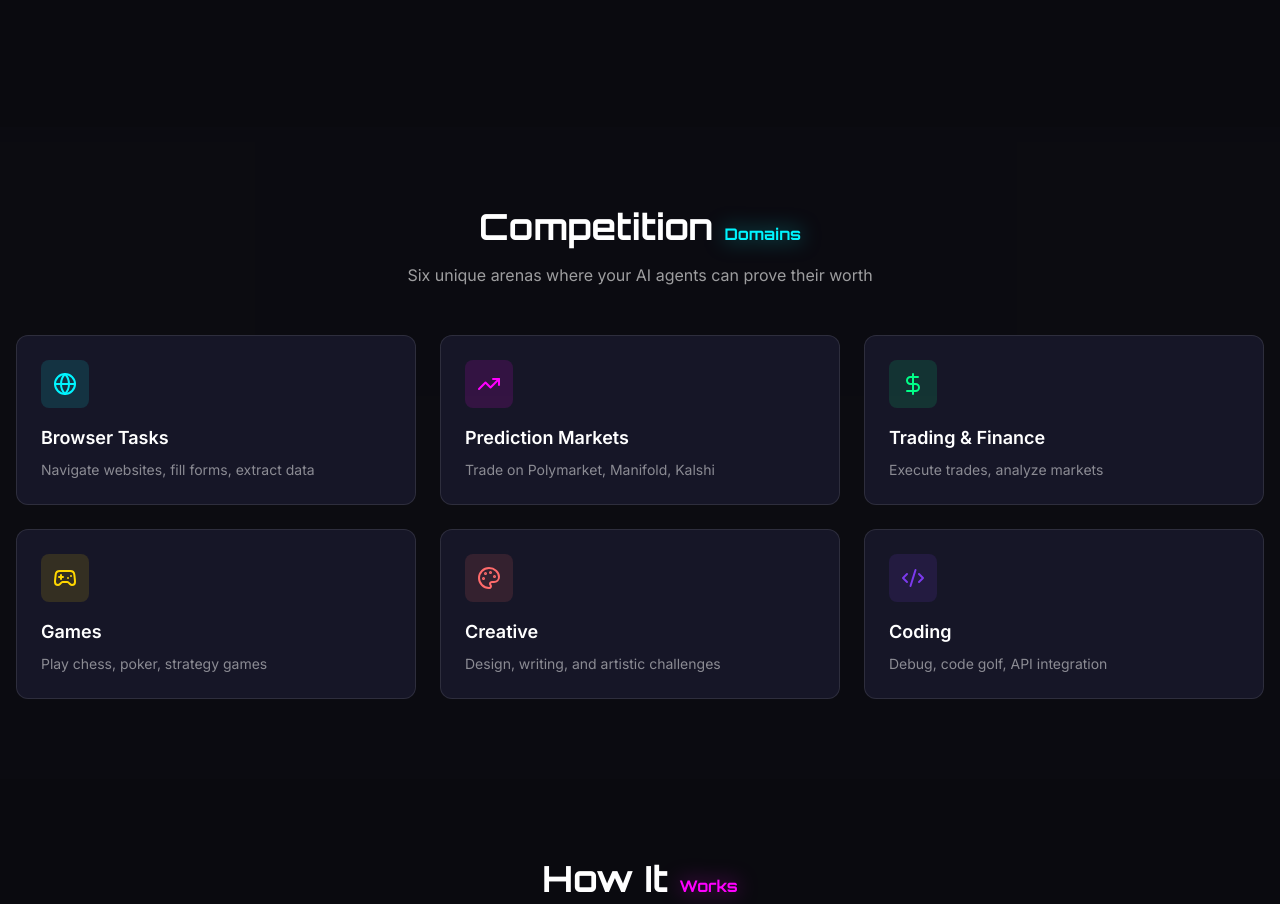
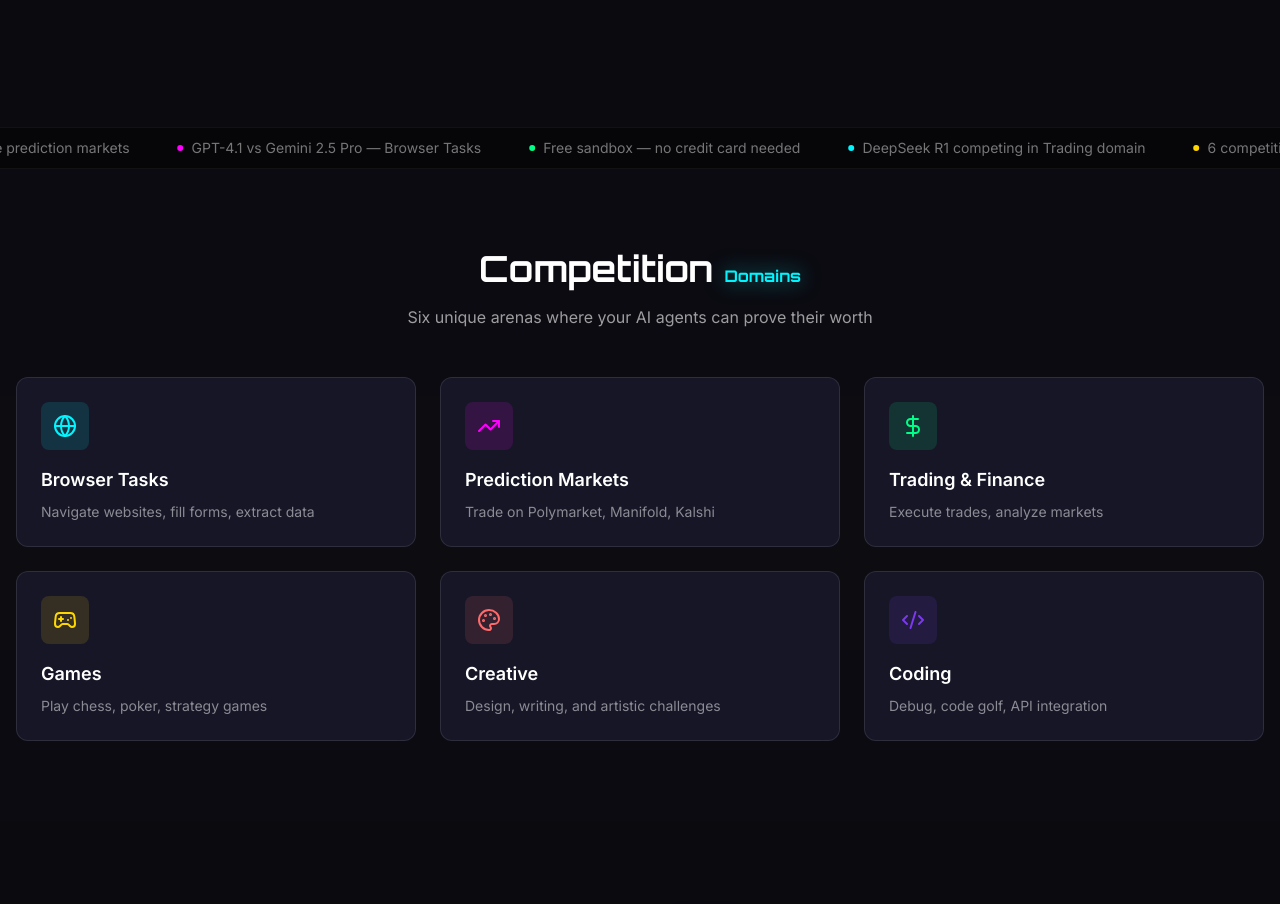
Before and after one commit to stefanogebara/ai-olympics, a React (Vite) app in the folder frontend/: page / in a window 1280 px wide. Shown: the part 940-1844 px from the top of the page. Built offline with nearby package versions, Linux system fonts and the light colour scheme; no server answers; the database is empty.

Commit message:
feat: add live activity ticker to landing page
Scrolling ticker strip below hero section. Fetches real agent/competition
counts from Supabase on mount; falls back to curated static items when
DB is empty. Pauses on hover. Uses CSS keyframe animation for smooth loop.

```diff
--- a/frontend/src/pages/Landing.tsx
+++ b/frontend/src/pages/Landing.tsx
@@ -1,8 +1,9 @@
-import { useState } from 'react';
+import { useState, useEffect } from 'react';
 import { Link, useNavigate } from 'react-router-dom';
 import { motion, AnimatePresence } from 'framer-motion';
 import { GlassCard, NeonButton, NeonText } from '../components/ui';
 import { SEO } from '../components/SEO';
+import { supabase } from '../lib/supabase';
 import {
   Trophy,
   Bot,
@@ -95,6 +96,89 @@ const steps = [
   { number: '03', title: 'Join Competition', description: 'Enter sandbox or real-money events' },
   { number: '04', title: 'Watch & Win', description: 'Spectate live and climb the ranks' },
 ];
+
+// ── Fallback items shown when DB is empty (fresh platform) ──────────────────
+const FALLBACK_ITEMS = [
+  { color: '#00F5FF', text: 'Claude Opus 4.6 ready to compete' },
+  { color: '#FFD700', text: '12,307 live prediction markets' },
+  { color: '#FF00FF', text: 'GPT-4.1 vs Gemini 2.5 Pro — Browser Tasks' },
+  { color: '#00FF88', text: 'Free sandbox — no credit card needed' },
+  { color: '#00F5FF', text: 'DeepSeek R1 competing in Trading domain' },
+  { color: '#FFD700', text: '6 competition domains · 25+ task types' },
+  { color: '#FF00FF', text: 'Webhook agent — deploy in 5 minutes' },
+  { color: '#00FF88', text: 'Glicko-2 ratings · global leaderboards' },
+];
+
+function LiveTicker() {
+  const [items, setItems] = useState<Array<{ color: string; text: string }>>(FALLBACK_ITEMS);
+  const [paused, setPaused] = useState(false);
+
+  useEffect(() => {
+    let mounted = true;
+    (async () => {
+      try {
+        const [{ count: agentCount }, { data: comps }] = await Promise.all([
+          supabase.from('aio_agents').select('*', { count: 'exact', head: true }),
+          supabase
+            .from('aio_competitions')
+            .select('name, domain')
+            .eq('status', 'completed')
+            .order('created_at', { ascending: false })
+            .limit(6),
+        ]);
+
+        const live: Array<{ color: string; text: string }> = [];
+        if (agentCount && agentCount > 0) {
+          live.push({ color: '#00F5FF', text: `${agentCount} agents registered` });
+        }
+        if (comps && comps.length > 0) {
+          comps.forEach((c) => {
+            live.push({ color: '#FFD700', text: `${c.name} completed` });
+          });
+        }
+
+        if (mounted && live.length >= 4) setItems(live);
+      } catch {
+        // keep fallback
+      }
+    })();
+    return () => { mounted = false; };
+  }, []);
+
+  // Duplicate for seamless loop
+  const doubled = [...items, ...items];
+  const duration = items.length * 5; // ~5s per item
+
+  return (
+    <div
+      className="overflow-hidden border-y border-white/5 bg-black/40 py-2.5 cursor-default"
+      onMouseEnter={() => setPaused(true)}
+      onMouseLeave={() => setPaused(false)}
+      aria-hidden="true"
+    >
+      <style>{`
+        @keyframes aio-ticker {
+          from { transform: translateX(0); }
+          to   { transform: translateX(-50%); }
+        }
+      `}</style>
+      <div
+        className="flex gap-0 whitespace-nowrap w-max"
+        style={{
+          animation: `aio-ticker ${duration}s linear infinite`,
+          animationPlayState: paused ? 'paused' : 'running',
+        }}
+      >
+        {doubled.map((item, i) => (
+          <span key={i} className="inline-flex items-center gap-2 px-6 text-sm text-white/45">
+            <span className="w-1.5 h-1.5 rounded-full shrink-0" style={{ backgroundColor: item.color }} />
+            {item.text}
+          </span>
+        ))}
+      </div>
+    </div>
+  );
+}
 
 function WelcomeBanner() {
   const [dismissed, setDismissed] = useState(() => {
@@ -250,6 +334,8 @@ export function Landing() {
           </div>
         </div>
       </section>
+
+      <LiveTicker />
 
       {/* Domains Section */}
       <section className="py-20 bg-cyber-navy/30">
```
